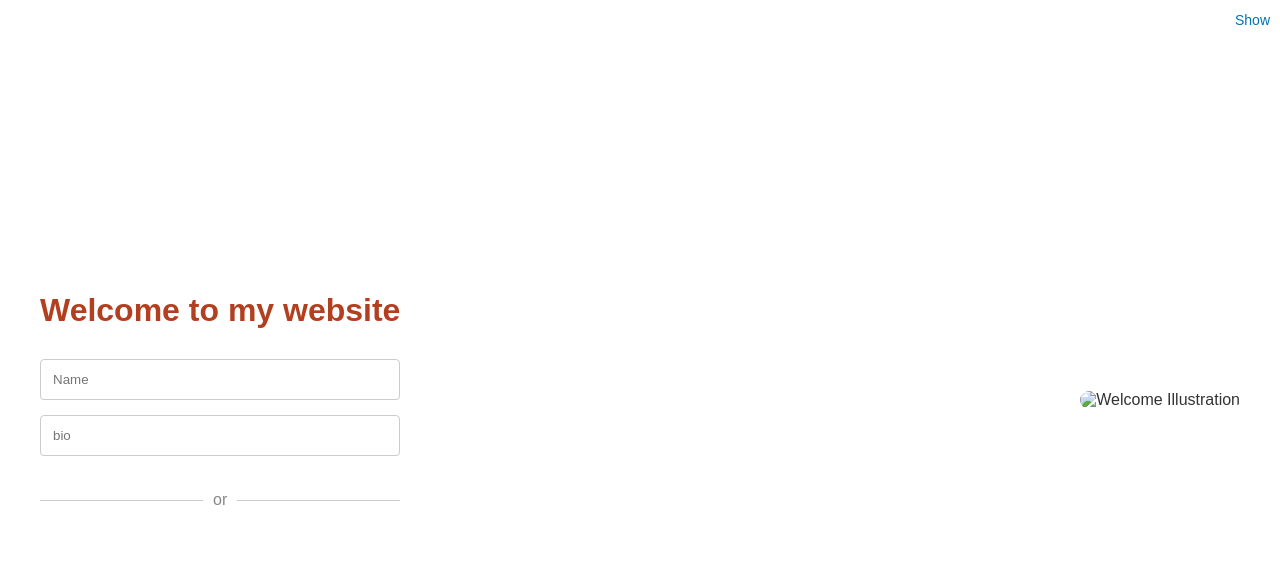
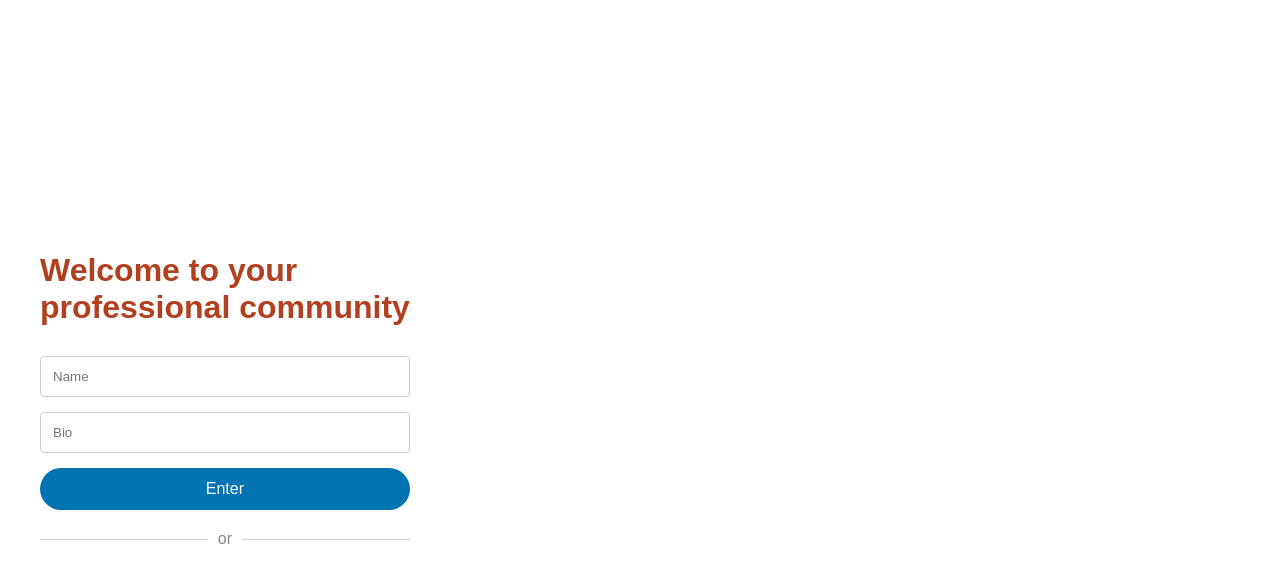
Before and after one commit to aditeedessai/cc_exp, a plain HTML site: page index.html in a window 1280 px wide. Drawn offline with Linux system fonts and the light colour scheme.

Commit message:
Update index.html

```diff
--- a/index.html
+++ b/index.html
@@ -2,27 +2,27 @@
 <html lang="en">
 <head>
     <meta charset="UTF-8">
-    <title>Website</title>
+    <title>Community Page</title>
     <link rel="stylesheet" href="style.css">
 </head>
 <body>
     <div class="main-container">
         <div class="left-panel">
-            <h1>Welcome to my website<br></h1>
+            <h1>Welcome to your<br>professional community</h1>
 
             <form class="login-form">
                 <input type="text" placeholder="Name" required>
-                <div class="password-wrapper">
-                    <input type="text" placeholder="bio" required>
-                    <span class="show-text">Show</span>
+                <div class="bio-wrapper">
+                    <input type="text" placeholder="Bio" required>
                 </div>
+                <button type="submit">Enter</button>
             </form>
 
             <div class="divider"><span>or</span></div>
         </div>
 
         <div class="right-panel">
-            <img src="a26c8efa-2562-4ef4-b5ae-156c232292d8.png" alt="Welcome Illustration">
+            <!-- Empty right panel (no image) -->
         </div>
     </div>
 </body>
```
